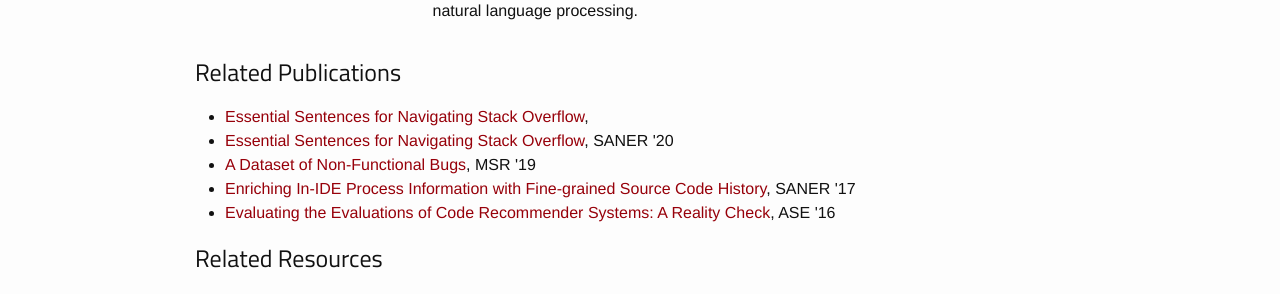
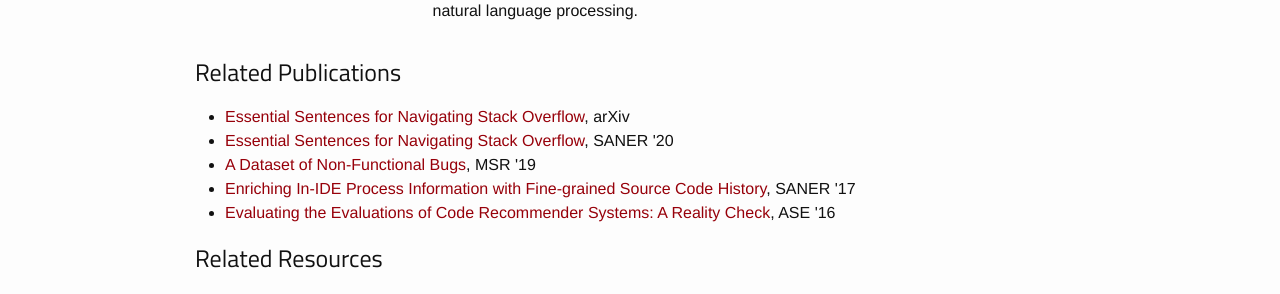
Before and after one commit to snadi/snadi.github.io, a Jekyll site: the page built from _research/2019-05-02-code-recom.md, in a window 1280 px wide. Shown: the part 452-746 px from the top of the page. Built offline with Jekyll 4.4.1, drawn with Linux system fonts in a browser that asks for light colours.

Commit message:
Add collection

```diff
--- a/_data/bibliography.yml
+++ b/_data/bibliography.yml
@@ -3,6 +3,7 @@
   title: Essential Sentences for Navigating Stack Overflow
   venue: IEEE International Conference on Software Analysis, Evolution and Reengineering (SANER '20)
   year: 2020
+  collection-title: arXiv
   pdf: https://dl.dropboxusercontent.com/s/dzzgm8pbkmhatjl/NadiSANER20.pdf
 
 - id: NadiSANER20
```
